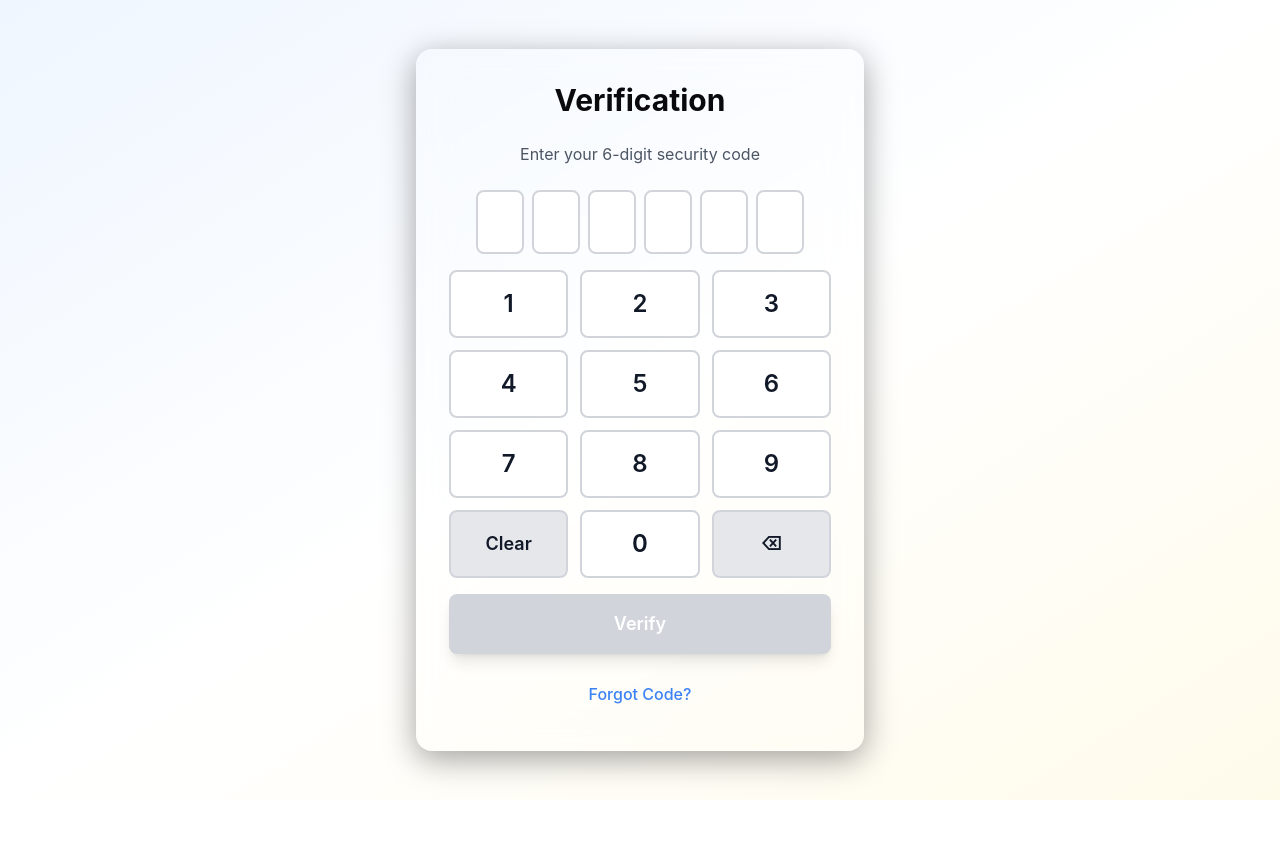
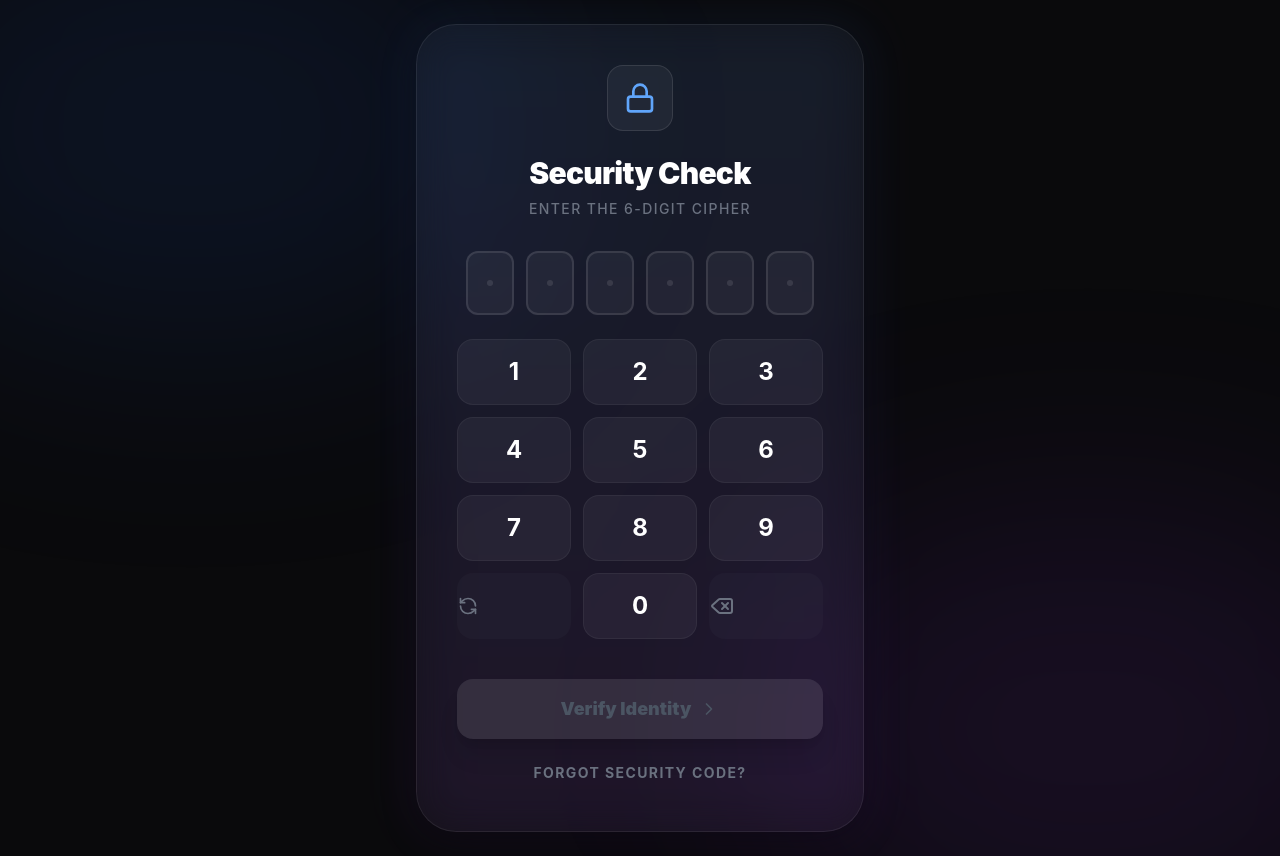
Before and after one commit to dariogeorge21/verse-order, a Next.js app: page /verify in a window 1280 px wide. Before the commit the page ends 800 px from the top, so only its background shows below. Built offline with nearby package versions, Linux system fonts and the light colour scheme.

Commit message:
Enhanced VerifyPage component

```diff
--- a/app/verify/page.tsx
+++ b/app/verify/page.tsx
@@ -3,6 +3,8 @@
 import { useState } from "react";
 import { useRouter } from "next/navigation";
 import { useGameStore } from "@/store/gameStore";
+import { motion, AnimatePresence } from "framer-motion";
+import { Lock, Delete, RefreshCcw, ShieldAlert, ChevronRight } from "lucide-react";
 
 export default function VerifyPage() {
   const router = useRouter();
@@ -10,6 +12,12 @@ export default function VerifyPage() {
   const [enteredCode, setEnteredCode] = useState("");
   const [attempts, setAttempts] = useState(0);
   const [error, setError] = useState("");
+  const [isShaking, setIsShaking] = useState(false);
+
+  const triggerShake = () => {
+    setIsShaking(true);
+    setTimeout(() => setIsShaking(false), 500);
+  };
 
   const handleNumberClick = (num: string) => {
     if (enteredCode.length < 6) {
@@ -31,6 +39,7 @@ export default function VerifyPage() {
   const handleSubmit = () => {
     if (enteredCode.length !== 6) {
       setError("Please enter a 6-digit code");
+      triggerShake();
       return;
     }
 
@@ -39,96 +48,155 @@ export default function VerifyPage() {
     } else {
       const newAttempts = attempts + 1;
       setAttempts(newAttempts);
+      triggerShake();
 
       if (newAttempts >= 2) {
         router.push("/punishment");
       } else {
-        setError(`Incorrect. ${2 - newAttempts} attempt${2 - newAttempts === 1 ? "" : "s"} remaining.`);
+        setError(`Access Denied. ${2 - newAttempts} attempt remaining.`);
         setEnteredCode("");
       }
     }
   };
 
-  const handleForgotCode = () => {
-    router.push("/punishment");
-  };
+  return (
+    <div className="min-h-screen flex items-center justify-center p-6 relative overflow-hidden bg-[#0a0a0c] text-white">
 
-  return (
-    <div className="min-h-screen flex items-center justify-center p-4 bg-gradient-to-br from-blue-50 via-white to-amber-50">
-      <div className="w-full max-w-md glass-effect rounded-2xl shadow-xl p-8 space-y-6">
-        <h1 className="text-3xl font-bold text-center text-church-dark mb-2">
-          Verification
-        </h1>
-        <p className="text-center text-gray-600 mb-6">
-          Enter your 6-digit security code
-        </p>
+      {/* --- Atmospheric Background --- */}
+      <div className="absolute inset-0 pointer-events-none">
+        <div className="absolute top-[-10%] left-[-10%] w-[50%] h-[50%] bg-blue-600/10 rounded-full blur-[120px]" />
+        <div className="absolute bottom-[-10%] right-[-10%] w-[50%] h-[50%] bg-purple-600/10 rounded-full blur-[120px]" />
+      </div>
 
-        {/* Code Display */}
-        <div className="space-y-4">
-          <div className="flex justify-center gap-2">
+      <motion.div
+        animate={isShaking ? { x: [-10, 10, -10, 10, 0] } : {}}
+        transition={{ duration: 0.4 }}
+        className="w-full max-w-md relative z-10"
+      >
+        {/* Decorative Glow behind card */}
+        <div className="absolute -inset-1 bg-gradient-to-b from-blue-500/20 to-purple-600/20 rounded-[2.5rem] blur-xl opacity-50" />
+
+        <div className="relative glass-effect rounded-[2.5rem] border border-white/10 bg-white/[0.02] backdrop-blur-2xl p-8 md:p-10 shadow-2xl overflow-hidden">
+
+          {/* Top Decorative Icon */}
+          <div className="flex justify-center mb-6">
+            <div className="p-4 rounded-2xl bg-white/5 border border-white/10">
+              <Lock className={`w-8 h-8 ${error ? 'text-red-500' : 'text-blue-400'} transition-colors duration-300`} />
+            </div>
+          </div>
+
+          <div className="text-center space-y-2 mb-8">
+            <h1 className="text-3xl font-black tracking-tight text-white">Security Check</h1>
+            <p className="text-gray-500 text-sm font-medium uppercase tracking-widest">Enter the 6-Digit Cipher</p>
+          </div>
+
+          {/* Code Display Area */}
+          <div className="space-y-6">
+            <div className="flex justify-center gap-2 md:gap-3">
               {[0, 1, 2, 3, 4, 5].map((idx) => (
                 <div
                   key={idx}
-                className="w-12 h-16 rounded-lg border-2 border-gray-300 flex items-center justify-center text-2xl font-bold bg-white"
+                  className={`w-11 h-14 md:w-12 md:h-16 rounded-xl border-2 flex items-center justify-center text-2xl font-black transition-all duration-200
+                    ${enteredCode[idx]
+                      ? 'border-blue-500/50 bg-blue-500/10 text-white shadow-[0_0_15px_rgba(59,130,246,0.3)]'
+                      : 'border-white/10 bg-white/5 text-gray-700'}`}
                 >
-                {enteredCode[idx] || ""}
+                  <AnimatePresence mode="wait">
+                    {enteredCode[idx] ? (
+                      <motion.span
+                        initial={{ scale: 0, opacity: 0 }}
+                        animate={{ scale: 1, opacity: 1 }}
+                        key="digit"
+                      >
+                        {enteredCode[idx]}
+                      </motion.span>
+                    ) : (
+                      <motion.div
+                        initial={{ opacity: 0 }}
+                        animate={{ opacity: 1 }}
+                        key="placeholder"
+                        className="w-1.5 h-1.5 rounded-full bg-white/10"
+                      />
+                    )}
+                  </AnimatePresence>
                 </div>
               ))}
             </div>
 
+            <AnimatePresence>
               {error && (
-            <p className="text-center text-red-600 font-semibold">{error}</p>
+                <motion.div
+                  initial={{ opacity: 0, y: -10 }}
+                  animate={{ opacity: 1, y: 0 }}
+                  exit={{ opacity: 0 }}
+                  className="flex items-center justify-center gap-2 text-red-400 font-bold text-sm bg-red-500/10 py-2 rounded-lg border border-red-500/20"
+                >
+                  <ShieldAlert className="w-4 h-4" />
+                  {error}
+                </motion.div>
               )}
+            </AnimatePresence>
 
             {/* Numeric Keypad */}
-          <div className="grid grid-cols-3 gap-3 mt-6">
+            <div className="grid grid-cols-3 gap-3">
               {[1, 2, 3, 4, 5, 6, 7, 8, 9].map((num) => (
-              <button
-                key={num}
-                onClick={() => handleNumberClick(num.toString())}
-                className="py-4 bg-white border-2 border-gray-300 rounded-lg text-2xl font-semibold hover:border-church-blue hover:bg-blue-50 active:bg-blue-100 transition-colors touch-target"
-              >
+                <KeypadButton key={num} onClick={() => handleNumberClick(num.toString())}>
                   {num}
-              </button>
+                </KeypadButton>
               ))}
-            <button
-              onClick={handleClear}
-              className="py-4 bg-gray-200 border-2 border-gray-300 rounded-lg text-lg font-semibold hover:bg-gray-300 active:bg-gray-400 transition-colors touch-target"
-            >
-              Clear
-            </button>
-            <button
-              onClick={() => handleNumberClick("0")}
-              className="py-4 bg-white border-2 border-gray-300 rounded-lg text-2xl font-semibold hover:border-church-blue hover:bg-blue-50 active:bg-blue-100 transition-colors touch-target"
-            >
+              <KeypadButton onClick={handleClear} variant="secondary">
+                <RefreshCcw className="w-5 h-5" />
+              </KeypadButton>
+              <KeypadButton onClick={() => handleNumberClick("0")}>
                 0
-            </button>
-            <button
-              onClick={handleBackspace}
-              className="py-4 bg-gray-200 border-2 border-gray-300 rounded-lg text-lg font-semibold hover:bg-gray-300 active:bg-gray-400 transition-colors touch-target"
-            >
-              ⌫
-            </button>
+              </KeypadButton>
+              <KeypadButton onClick={handleBackspace} variant="secondary">
+                <Delete className="w-6 h-6" />
+              </KeypadButton>
             </div>
 
-          {/* Submit Button */}
+            {/* Action Buttons */}
+            <div className="space-y-4 pt-4">
               <button
                 onClick={handleSubmit}
                 disabled={enteredCode.length !== 6}
-            className="w-full py-4 bg-church-blue text-white rounded-lg font-semibold text-lg shadow-lg hover:bg-blue-600 active:bg-blue-700 disabled:bg-gray-300 disabled:cursor-not-allowed transition-colors touch-target"
+                className="group relative w-full py-4 bg-white text-black rounded-2xl font-black text-lg shadow-xl hover:scale-[1.02] active:scale-95 disabled:bg-white/10 disabled:text-gray-600 disabled:cursor-not-allowed transition-all overflow-hidden"
               >
-            Verify
+                <div className="relative z-10 flex items-center justify-center gap-2">
+                  Verify Identity <ChevronRight className="w-5 h-5" />
+                </div>
+                {enteredCode.length === 6 && (
+                  <div className="absolute top-0 -inset-full h-full w-1/2 z-5 block transform -skew-x-12 bg-gradient-to-r from-transparent via-white/40 to-transparent group-hover:animate-shine" />
+                )}
               </button>
 
-          {/* Forgot Code Button */}
               <button
-            onClick={handleForgotCode}
-            className="w-full py-3 text-church-blue font-medium hover:underline"
+                onClick={() => router.push("/punishment")}
+                className="w-full py-2 text-gray-500 text-sm font-bold uppercase tracking-widest hover:text-red-400 transition-colors"
               >
-            Forgot Code?
+                Forgot Security Code?
               </button>
             </div>
           </div>
         </div>
+      </motion.div>
+    </div>
   );
 }
+
+// Sub-component for Keypad Buttons to keep code clean
+function KeypadButton({ children, onClick, variant = "primary" }: { children: React.ReactNode, onClick: () => void, variant?: "primary" | "secondary" }) {
+  return (
+    <motion.button
+      whileHover={{ scale: 1.05 }}
+      whileTap={{ scale: 0.95 }}
+      onClick={onClick}
+      className={`py-4 rounded-2xl text-2xl font-bold transition-all border
+        ${variant === "primary"
+          ? "bg-white/5 border-white/5 text-white hover:bg-white/10 hover:border-white/20"
+          : "bg-white/[0.02] border-transparent text-gray-500 hover:text-white"}`}
+    >
+      {children}
+    </motion.button>
+  );
+}
```
Lines whose indentation alone changed are shown as unchanged.
